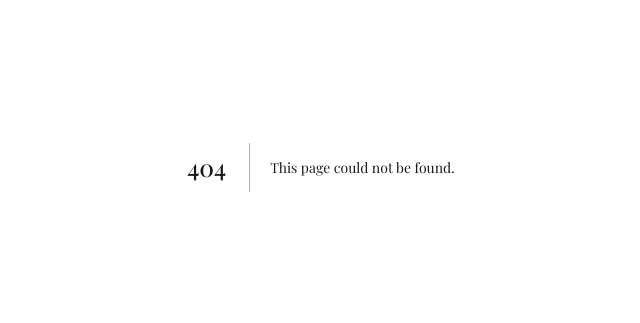
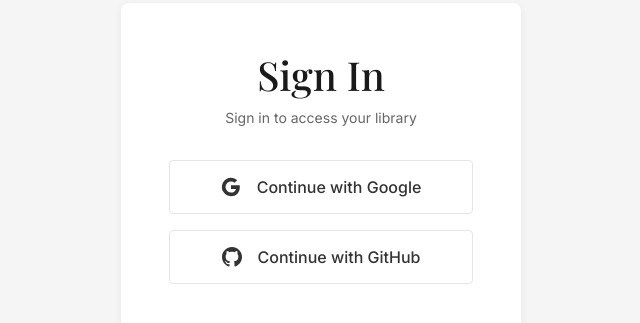
Before and after one commit to cherylcarpenter/my-library, a Next.js app: page /auth/signin in a window 1280 px wide. Before the commit this address had no page. Shown: the part 233-556 px from the top of the page, without its empty margins (319-959 px from the left). Built offline with nearby package versions, Linux system fonts and the light colour scheme; no server answers; a web font is replaced by a local one.

Commit message:
Add NextAuth setup (pending OAuth credentials)
- NextAuth v5 with Prisma adapter
- Google + GitHub provider configs
- Sign-in page with styled buttons
- Auth helpers (isAdmin, requireAuth, etc.)
- Type definitions for session

Needs: Google + GitHub OAuth credentials to complete

```diff
--- a/package.json
+++ b/package.json
@@ -9,8 +9,10 @@
     "lint": "eslint"
   },
   "dependencies": {
+    "@auth/prisma-adapter": "^2.11.1",
     "@prisma/client": "^7.3.0",
     "next": "16.1.6",
+    "next-auth": "^5.0.0-beta.30",
     "prisma": "^7.3.0",
     "react": "19.2.3",
     "react-dom": "19.2.3",
--- /dev/null
+++ b/src/app/api/auth/[...nextauth]/route.ts
@@ -0,0 +1,3 @@
+import { handlers } from '@/lib/auth';
+
+export const { GET, POST } = handlers;
--- /dev/null
+++ b/src/app/auth/signin/page.module.scss
@@ -0,0 +1,55 @@
+@use '@/styles/variables' as *;
+@use '@/styles/mixins' as *;
+
+.container {
+  min-height: 100vh;
+  display: flex;
+  align-items: center;
+  justify-content: center;
+  padding: $space-lg;
+  background-color: $color-surface;
+}
+
+.card {
+  @include card-static;
+  padding: $space-2xl;
+  text-align: center;
+  max-width: 400px;
+  width: 100%;
+
+  h1 {
+    @include heading-2;
+    margin-bottom: $space-sm;
+  }
+}
+
+.subtitle {
+  @include small-text;
+  margin-bottom: $space-xl;
+}
+
+.providers {
+  display: flex;
+  flex-direction: column;
+  gap: $space-md;
+}
+
+.providerButton {
+  @include button-base;
+  width: 100%;
+  padding: $space-md $space-lg;
+  background-color: white;
+  border: $border-width $border-style $color-border;
+  color: $color-text;
+  font-size: $font-size-base;
+  gap: $space-md;
+
+  &:hover {
+    background-color: $color-surface;
+    border-color: $color-text-muted;
+  }
+
+  svg {
+    flex-shrink: 0;
+  }
+}
--- /dev/null
+++ b/src/app/auth/signin/page.tsx
@@ -0,0 +1,81 @@
+import { signIn, auth } from '@/lib/auth';
+import { redirect } from 'next/navigation';
+import styles from './page.module.scss';
+
+export default async function SignInPage() {
+  const session = await auth();
+
+  // If already signed in, redirect to home
+  if (session?.user) {
+    redirect('/');
+  }
+
+  return (
+    <div className={styles.container}>
+      <div className={styles.card}>
+        <h1>Sign In</h1>
+        <p className={styles.subtitle}>Sign in to access your library</p>
+
+        <div className={styles.providers}>
+          <form
+            action={async () => {
+              'use server';
+              await signIn('google', { redirectTo: '/' });
+            }}
+          >
+            <button type="submit" className={styles.providerButton}>
+              <GoogleIcon />
+              Continue with Google
+            </button>
+          </form>
+
+          <form
+            action={async () => {
+              'use server';
+              await signIn('github', { redirectTo: '/' });
+            }}
+          >
+            <button type="submit" className={styles.providerButton}>
+              <GitHubIcon />
+              Continue with GitHub
+            </button>
+          </form>
+        </div>
+      </div>
+    </div>
+  );
+}
+
+function GoogleIcon() {
+  return (
+    <svg viewBox="0 0 24 24" width="20" height="20">
+      <path
+        fill="currentColor"
+        d="M22.56 12.25c0-.78-.07-1.53-.2-2.25H12v4.26h5.92c-.26 1.37-1.04 2.53-2.21 3.31v2.77h3.57c2.08-1.92 3.28-4.74 3.28-8.09z"
+      />
+      <path
+        fill="currentColor"
+        d="M12 23c2.97 0 5.46-.98 7.28-2.66l-3.57-2.77c-.98.66-2.23 1.06-3.71 1.06-2.86 0-5.29-1.93-6.16-4.53H2.18v2.84C3.99 20.53 7.7 23 12 23z"
+      />
+      <path
+        fill="currentColor"
+        d="M5.84 14.09c-.22-.66-.35-1.36-.35-2.09s.13-1.43.35-2.09V7.07H2.18C1.43 8.55 1 10.22 1 12s.43 3.45 1.18 4.93l2.85-2.22.81-.62z"
+      />
+      <path
+        fill="currentColor"
+        d="M12 5.38c1.62 0 3.06.56 4.21 1.64l3.15-3.15C17.45 2.09 14.97 1 12 1 7.7 1 3.99 3.47 2.18 7.07l3.66 2.84c.87-2.6 3.3-4.53 6.16-4.53z"
+      />
+    </svg>
+  );
+}
+
+function GitHubIcon() {
+  return (
+    <svg viewBox="0 0 24 24" width="20" height="20">
+      <path
+        fill="currentColor"
+        d="M12 0c-6.626 0-12 5.373-12 12 0 5.302 3.438 9.8 8.207 11.387.599.111.793-.261.793-.577v-2.234c-3.338.726-4.033-1.416-4.033-1.416-.546-1.387-1.333-1.756-1.333-1.756-1.089-.745.083-.729.083-.729 1.205.084 1.839 1.237 1.839 1.237 1.07 1.834 2.807 1.304 3.492.997.107-.775.418-1.305.762-1.604-2.665-.305-5.467-1.334-5.467-5.931 0-1.311.469-2.381 1.236-3.221-.124-.303-.535-1.524.117-3.176 0 0 1.008-.322 3.301 1.23.957-.266 1.983-.399 3.003-.404 1.02.005 2.047.138 3.006.404 2.291-1.552 3.297-1.23 3.297-1.23.653 1.653.242 2.874.118 3.176.77.84 1.235 1.911 1.235 3.221 0 4.609-2.807 5.624-5.479 5.921.43.372.823 1.102.823 2.222v3.293c0 .319.192.694.801.576 4.765-1.589 8.199-6.086 8.199-11.386 0-6.627-5.373-12-12-12z"
+      />
+    </svg>
+  );
+}
--- /dev/null
+++ b/src/lib/auth.ts
@@ -0,0 +1,37 @@
+import NextAuth from 'next-auth';
+import { PrismaAdapter } from '@auth/prisma-adapter';
+import Google from 'next-auth/providers/google';
+import GitHub from 'next-auth/providers/github';
+import { prisma } from './prisma';
+
+export const { handlers, auth, signIn, signOut } = NextAuth({
+  adapter: PrismaAdapter(prisma),
+  providers: [
+    Google({
+      clientId: process.env.GOOGLE_CLIENT_ID!,
+      clientSecret: process.env.GOOGLE_CLIENT_SECRET!,
+    }),
+    GitHub({
+      clientId: process.env.GITHUB_CLIENT_ID!,
+      clientSecret: process.env.GITHUB_CLIENT_SECRET!,
+    }),
+  ],
+  callbacks: {
+    async session({ session, user }) {
+      // Add user ID and role to session
+      if (session.user) {
+        session.user.id = user.id;
+        // Check if user is admin
+        const dbUser = await prisma.user.findUnique({
+          where: { id: user.id },
+          select: { role: true },
+        });
+        session.user.role = dbUser?.role ?? 'USER';
+      }
+      return session;
+    },
+  },
+  pages: {
+    signIn: '/auth/signin',
+  },
+});
```
Also changed, not shown: src/lib/auth-helpers.ts (added, +59 -0 lines), src/types/next-auth.d.ts (added, +14 -0 lines), 1 other file (tests, documents, lock files or other folders).
